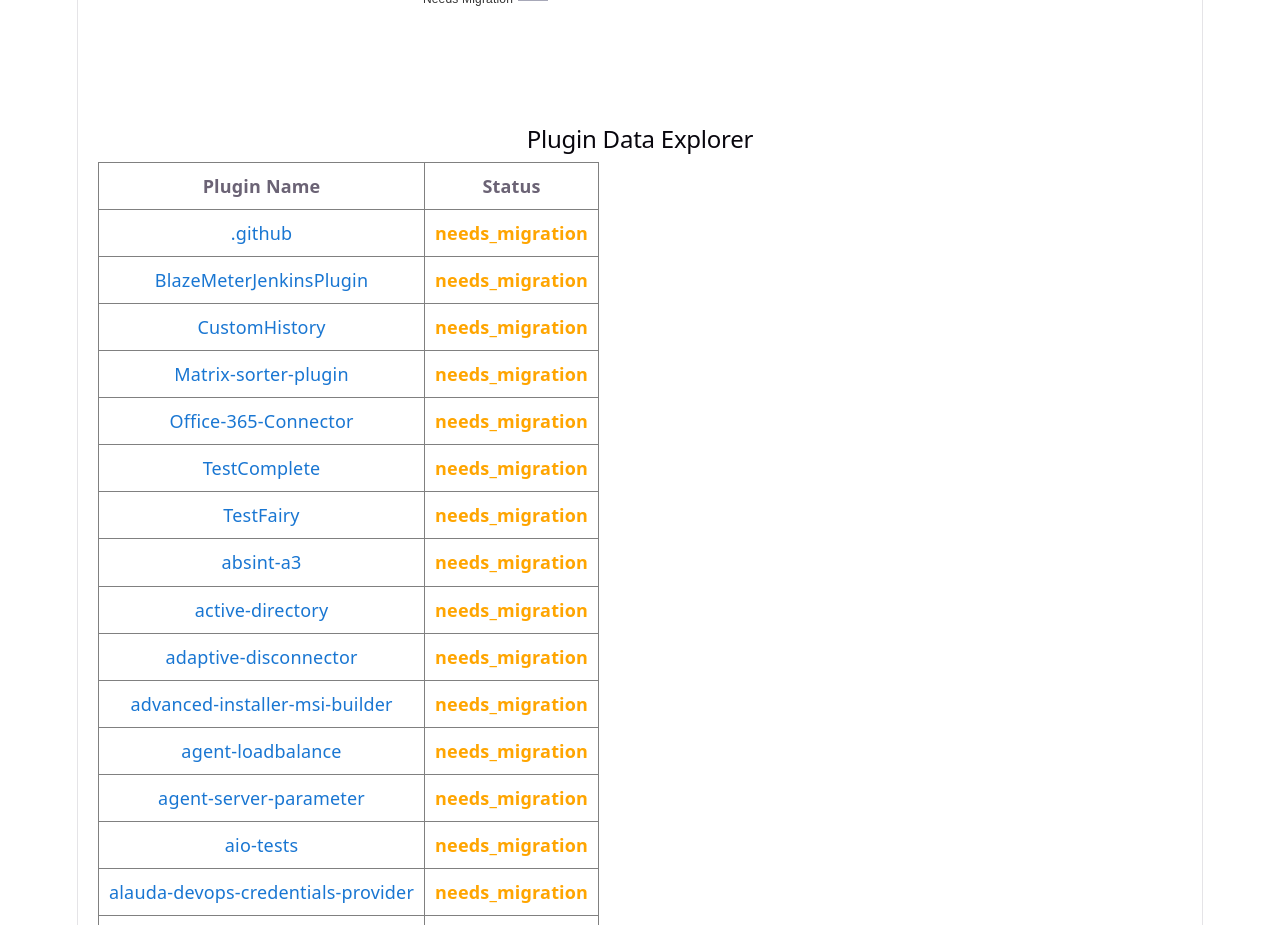
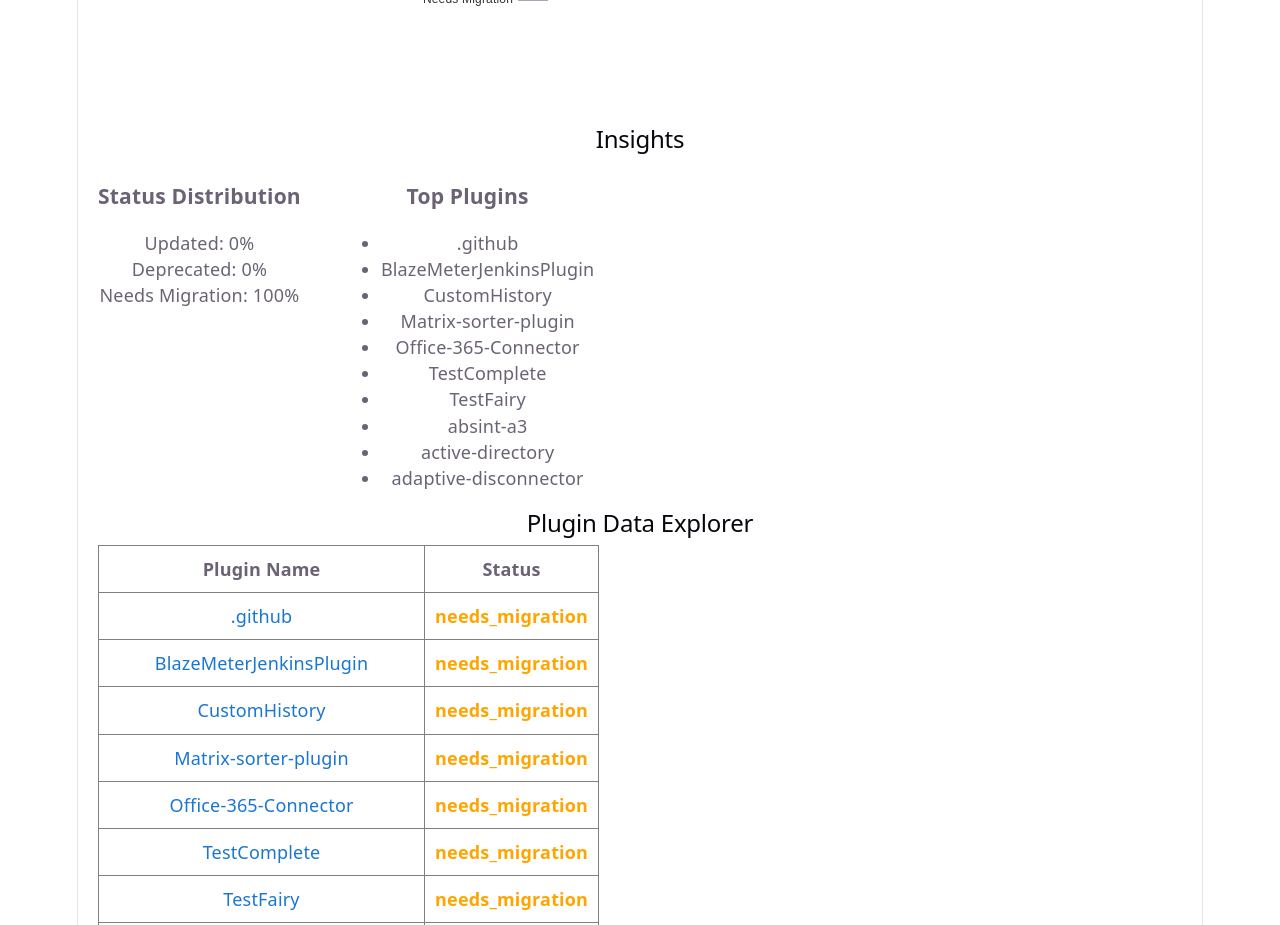
Before and after one commit to RKdecoder1402/plugin-modernizer-stats-Visualization, a React (Vite) app: page / in a window 1280 px wide. Shown: the part 1060-1985 px from the top of the page. Built offline with nearby package versions, Linux system fonts and the light colour scheme.

Commit message:
add analytics insights panel and top plugins summary

```diff
--- a/src/App.tsx
+++ b/src/App.tsx
@@ -48,6 +48,20 @@
   const needsMigrationCount = filteredData.filter(
     (p: any) => p.status === "needs_migration"
   ).length;
+  const updatedPercent = Math.round(
+  (updatedCount / total) * 100 || 0
+);
+
+const deprecatedPercent = Math.round(
+  (deprecatedCount / total) * 100 || 0
+);
+
+const migrationPercent = Math.round(
+  (needsMigrationCount / total) * 100 || 0
+);
+
+const topPlugins = filteredData.slice(0, 10);
+
 
   // pagination
   const start = (page - 1) * pageSize;
@@ -188,6 +202,25 @@
           marginBottom: "40px",
         }}
       />
+      <h2>Insights</h2>
+
+<div style={{ display: "flex", gap: "40px", flexWrap: "wrap" }}>
+  <div>
+    <h3>Status Distribution</h3>
+    <p>Updated: {updatedPercent}%</p>
+    <p>Deprecated: {deprecatedPercent}%</p>
+    <p>Needs Migration: {migrationPercent}%</p>
+  </div>
+
+  <div>
+    <h3>Top Plugins</h3>
+    <ul>
+      {topPlugins.map((p: any) => (
+        <li key={p.name}>{p.name}</li>
+      ))}
+    </ul>
+  </div>
+</div>
 
       <h2>Plugin Data Explorer</h2>
 
```
